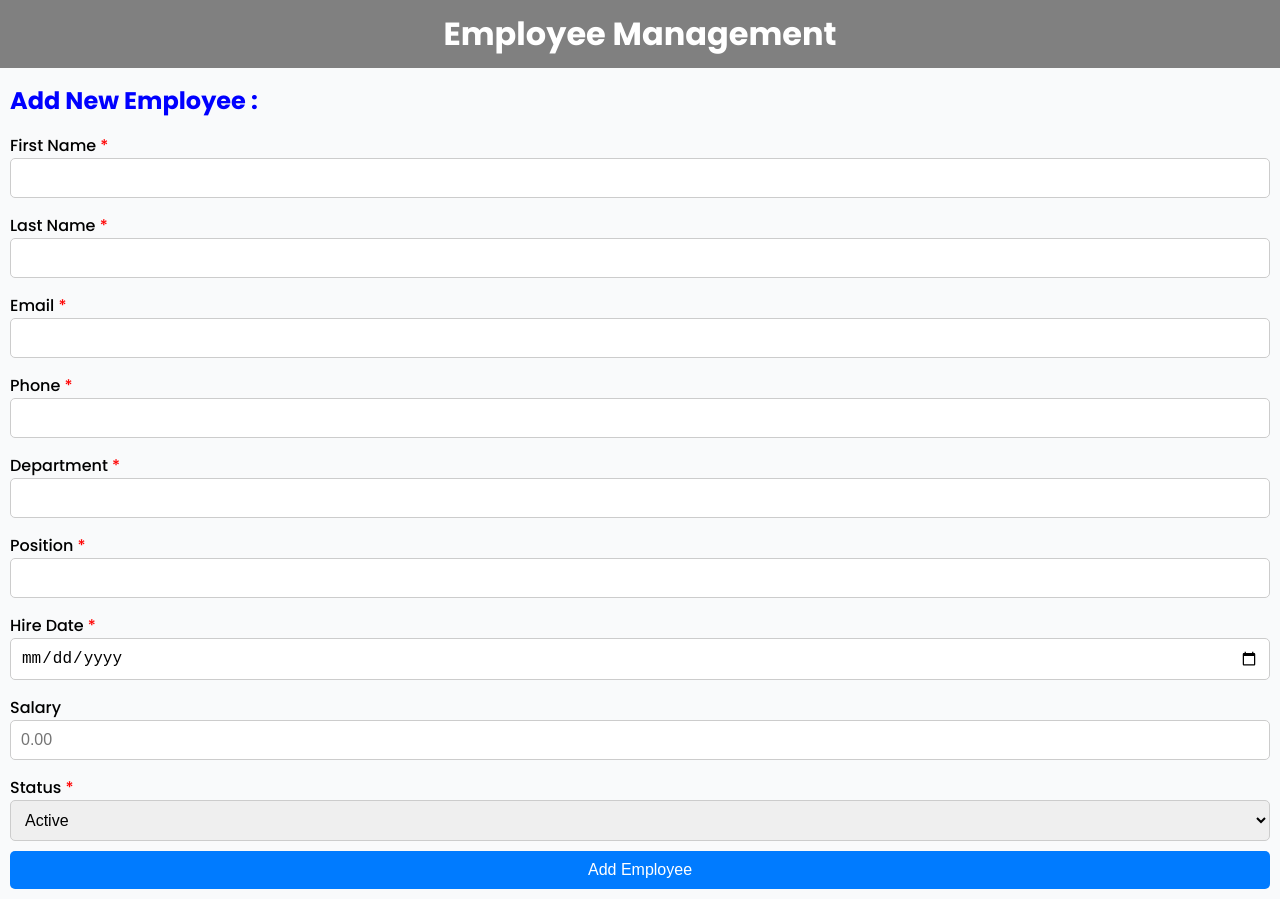
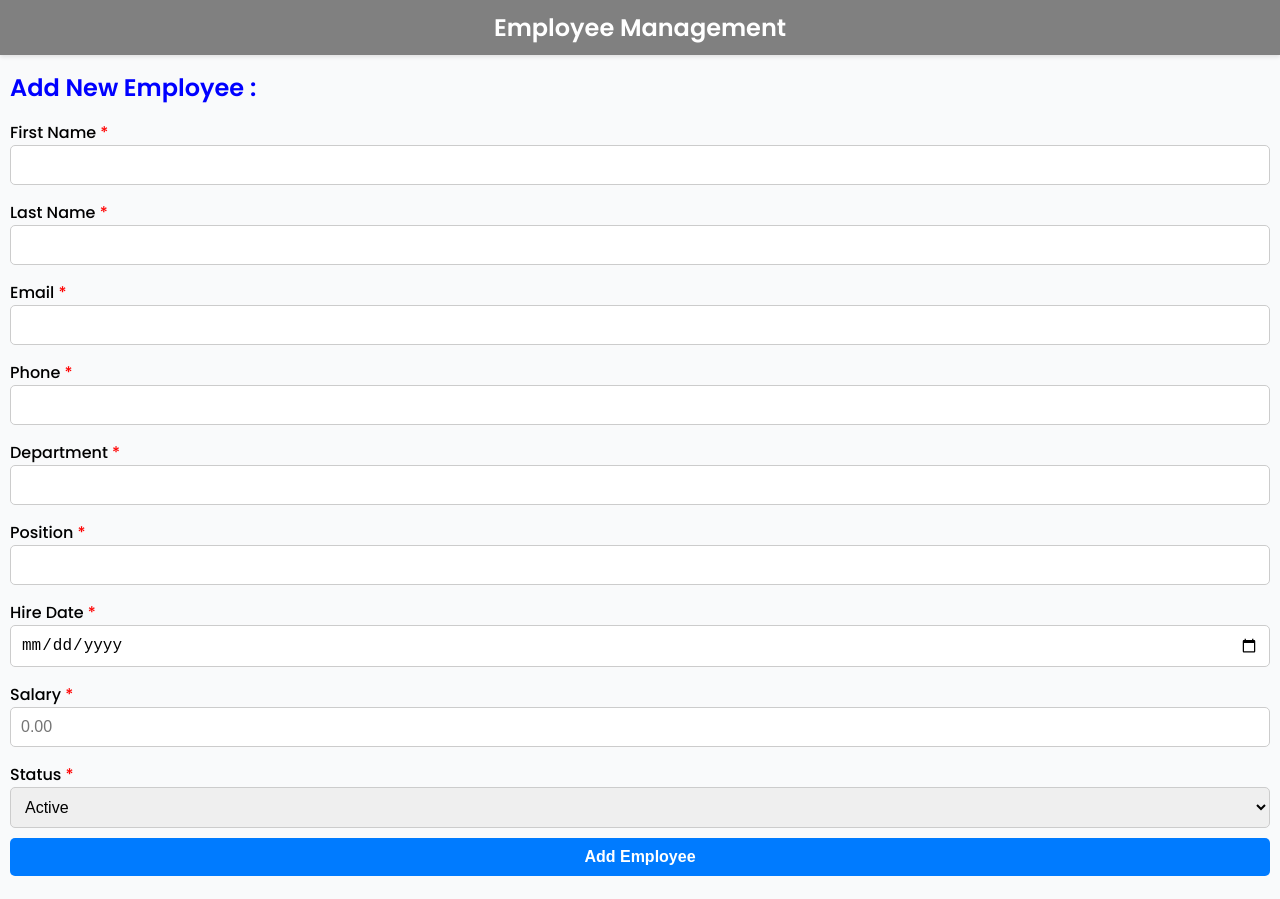
Before and after one commit to RTHILAA/EMPLOYEES-MANAGEMENT-APP, a React (Create React App) app: page / in a window 1280 px wide. Built offline with nearby package versions, Linux system fonts and the light colour scheme.

Commit message:
update project

```diff
--- a/src/Components/Form/Form.css
+++ b/src/Components/Form/Form.css
@@ -1,8 +1,8 @@
-.form h2 {
+.title {
 color: blue;
 font-size: 24px;
 padding-left: 10px;
-padding-top: 15px;
+font-weight: 600;
 }
 
 .star {
@@ -40,6 +40,7 @@ color: red;
     font-size: 16px;
     cursor: pointer;
     transition: background-color 0.3s ease;
+    font-weight: bold;
 }
 .form-group button:hover {
     background-color: #0056b3;
--- a/src/Components/Form/From.js
+++ b/src/Components/Form/From.js
@@ -4,7 +4,7 @@ import "./Form.css";
 export default function Form() {
     return (
         <div className="form">
-            <h2>Add New Employee :</h2>
+            <span className="title">Add New Employee :</span>
             <div className="form-group">
                 <form>
                     <label htmlFor="fname">
@@ -42,7 +42,7 @@ export default function Form() {
                     </label>
                     <input type="date" id="hiredate" required />
 
-                    <label for="salary">Salary</label>
+                    <label for="salary">Salary <span className="star">*</span></label>
                     <input type="number" id="salary" placeholder="0.00" required />
 
                     <label htmlFor="status">
--- a/src/Components/Header/Header.css
+++ b/src/Components/Header/Header.css
@@ -1,6 +1,13 @@
 .Header {
+    background-color: grey;
     text-align: center;
     padding: 10px;
-    background-color: grey;
+    box-shadow: 0 2px 4px rgba(0, 0, 0, 0.1);
+    margin-bottom: 15px;
+}
+
+.Header span {
     color: white;
+    font-size: 24px;
+    font-weight: 600;
 }
--- a/src/Components/Header/Header.js
+++ b/src/Components/Header/Header.js
@@ -4,7 +4,7 @@ import './Header.css'
 export default function header() {
   return (
     <div className="Header">
-        <h1>Employee Management</h1>
+        <span>Employee Management</span>
     </div>
   )
 }
```
